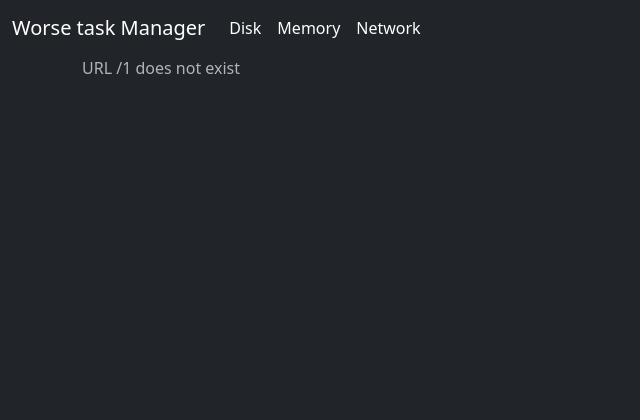
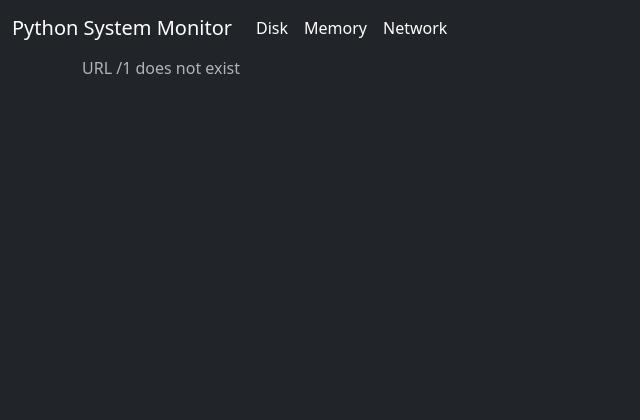
Before and after one commit to Zaptros/Python-System-Monitor, a Flask app: page /1 in a window 1280 px wide. Shown: the top 420 px of the page, without its empty margins (0-640 px from the left). Run offline with Flask 3, Linux system fonts and the light colour scheme.

Commit message:
updated name

```diff
--- a/app.py
+++ b/app.py
@@ -28,7 +28,7 @@ os = platform.system()
 
 @app.get("/index")
 def index():
-    return render_template('index.html', title='test', systeminfo=system())
+    return render_template('index.html', title='Python System Monitor', systeminfo=system())
 
 @app.get("/")
 def hello():
--- a/templates/base.html
+++ b/templates/base.html
@@ -18,7 +18,7 @@
 <body data-bs-theme="dark">
     <nav class="navbar navbar-expand-md navbar-dark bg-dark" aria-label="Fourth navbar example">
         <div class="container-fluid">
-          <a class="navbar-brand" href="/">Worse task Manager</a>
+          <a class="navbar-brand" href="/">Python System Monitor</a>
           <button class="navbar-toggler" type="button" data-bs-toggle="collapse" data-bs-target="#navbarsExample04" aria-controls="navbarsExample04" aria-expanded="false" aria-label="Toggle navigation">
             <span class="navbar-toggler-icon"></span>
           </button>
--- a/templates/index.html
+++ b/templates/index.html
@@ -2,7 +2,7 @@
 
 {% block body %}
 <div class="text-center">
-    <h1>Worse Task Manager</h1>
+    <h1>Python System Monitor</h1>
     <p>This web application uses python to monitor different system resources and displays it on different web pages</p>
     <h2>Computer Information</h2>
     <p>Operating System: {{systeminfo.system.system}}</p>
```
